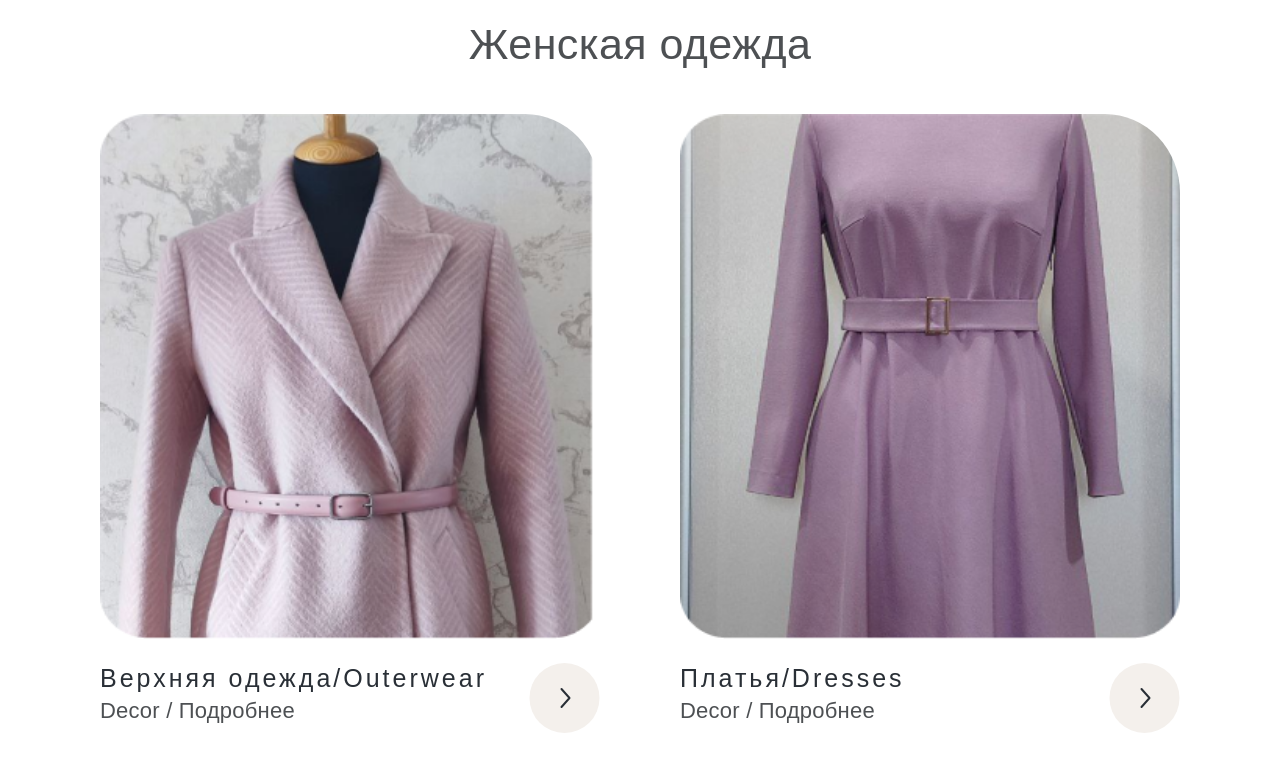
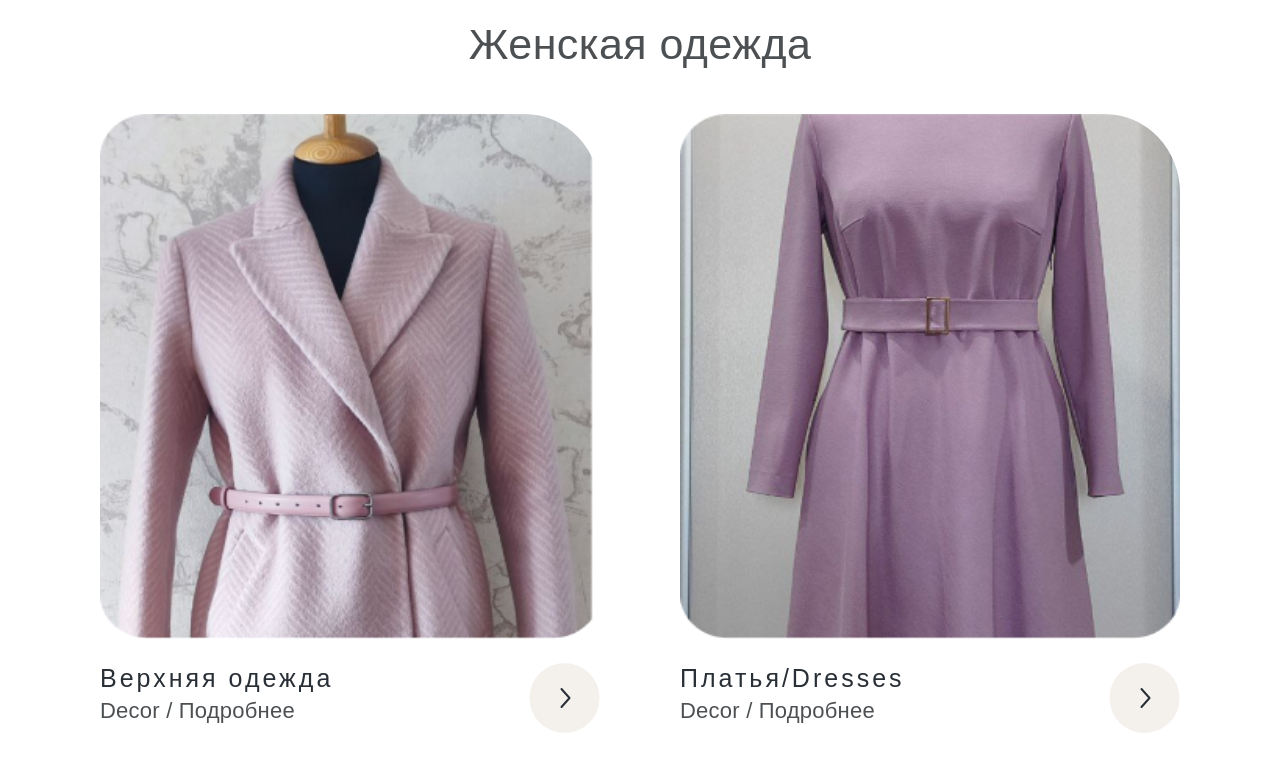
Before and after one commit to InnaRomanova/patterns-for-you, a React (Create React App) app: page / in a window 1280 px wide. Shown: the part 2644-3409 px from the top of the page. Built offline with nearby package versions, Linux system fonts and the light colour scheme.

Commit message:
render is patterns path katalog

```diff
--- a/src/components/App/App.jsx
+++ b/src/components/App/App.jsx
@@ -97,8 +97,8 @@ function App() {
               />} >
             </Route>
 
-            <Route path="/katalog" element={<>
-              <KatalogPatterns />
+            <Route path="/katalog/Outerwear" element={<>
+              <KatalogPatterns selectedKey={"Outerwear"} />
             </>} >
             </Route>
             <Route path="/details" element={<>
--- a/src/components/Constants/Objects/Massiv.jsx
+++ b/src/components/Constants/Objects/Massiv.jsx
@@ -170,11 +170,110 @@ export const arrPatterns = [
   },
 ];
 
+export const arrClothes2 = {
+  dresses: {
+    id: 0,
+    key: "Outerwear",
+    titles: "Верхняя одежда",//Верхняя одежда/Пальтишки
+    image: coat,
+    detailed: "Decor",
+    values: [{
+      id: 0,
+      image: coat,
+      name: "Пальто осень-весна 2023",
+      text: "женское осенне-весеннее пальто",
+      price: 135.00,
+      hoveredImage: techpic,
+    },
+    {
+      id: 1,
+      image: dress,
+      name: "Пусть будет пальто",
+      text: "женское пальто",
+      price: 131.00,
+      hoveredImage: techpic,
+    },
+    {
+      id: 2,
+      image: coat,
+      name: "Пальто осень-весна 2023",
+      text: "женское осенне-весеннее пальто",
+      price: 135.00,
+      hoveredImage: techpic,
+    },
+    {
+      id: 3,
+      image: dress,
+      name: "Пусть будет пальто",
+      text: "женское пальто",
+      price: 131.00,
+      hoveredImage: techpic,
+    },
+    {
+      id: 4,
+      image: coat,
+      name: "Пальто осень-весна 2023",
+      text: "женское осенне-весеннее пальто",
+      price: 135.00,
+      hoveredImage: techpic,
+    },
+    {
+      id: 5,
+      image: dress,
+      name: "Пусть будет пальто",
+      text: "женское пальто",
+      price: 131.00,
+      hoveredImage: techpic,
+    },
+    {
+      id: 5,
+      image: coat,
+      name: "Пальто осень-весна 2023",
+      text: "женское осенне-весеннее пальто",
+      price: 135.00,
+      hoveredImage: techpic,
+    },
+    {
+      id: 7,
+      image: dress,
+      name: "Пусть будет пальто",
+      text: "женское пальто",
+      price: 131.00,
+      hoveredImage: techpic,
+    },
+    {
+      id: 8,
+      image: coat,
+      name: "Пальто осень-весна 2023",
+      text: "женское осенне-весеннее пальто",
+      price: 135.00,
+      hoveredImage: techpic,
+    },
+    {
+      id: 9,
+      image: dress,
+      name: "Пусть будет пальто",
+      text: "женское пальто",
+      price: 131.00,
+      hoveredImage: techpic,
+    }]
+  },
+  // outerwear: {
+  //   values: [{
+  //     id: 1
+  //   },
+  //   {
+  //     id: 2
+  //   }]
+  // },
+  // blusses: { values: [{ id: 1 }, { id: 2 }] },
+};
+
 export const arrClothes = [
   {
     id: 0,
     key: "Outerwear",
-    titles: "Верхняя одежда/Outerwear",//Верхняя одежда/Пальтишки
+    titles: "Верхняя одежда",//Верхняя одежда/Пальтишки
     image: coat,
     detailed: "Decor",
     values: [{
--- a/src/components/Katalog/Card.jsx
+++ /dev/null
@@ -1,37 +0,0 @@
-import React, { useState } from "react";
-import "../Katalog/Katalog.css";
-import CardButton from "../Elements/CardButton";
-import map from "lodash/map";
-import { Link } from "react-router-dom";
-
-function Card({ swiperArray }) {
-
-
-  return (
-    <>
-      <ul className="katalog-cards">
-        {map(swiperArray, (arrCards, index) => (
-          <li className="katalog-card" key={index}>
-            <Link to="/katalog" className="new__more-link"
-            >
-              <img
-                src={arrCards.image}
-                alt="картинка выкройки"
-                className="katalog-card__image"
-              /></Link>
-
-            <div className="katalog-card__info">
-              <div className="katalog-card__info-text">
-                <Link to="/katalog" className="new__more-link"><h4 className="katalog-card__name">{arrCards.titles}</h4>
-                  <p className="katalog-card__detailed">{arrCards.detailed} / Подробнее</p></Link>
-              </div>
-              <Link to="/katalog" className="new__more-link"><CardButton /></Link>
-            </div>
-          </li >
-        ))
-        }
-      </ul>
-    </>
-  );
-}
-export default Card;
--- /dev/null
+++ b/src/components/Katalog/CardList.jsx
@@ -0,0 +1,22 @@
+import React, { useState } from "react";
+import "../Katalog/Katalog.css";
+import CardButton from "../Elements/CardButton";
+import map from "lodash/map";
+import { Link } from "react-router-dom";
+import Card from "./cardList/Card";
+
+function CardList({ arrClothes }) {
+
+
+  return (
+    <>
+      <ul className="katalog-cards">
+        {map(arrClothes, (pattern, index) => (
+          <Card pattern={pattern} key={index} />
+        ))
+        }
+      </ul>
+    </>
+  );
+}
+export default CardList;
--- a/src/components/Katalog/Katalog.jsx
+++ b/src/components/Katalog/Katalog.jsx
@@ -1,8 +1,9 @@
 import React from "react";
 import "./Katalog.css";
-import Card from "./Card";
+import CardList from "./CardList";
 import { Link } from "react-router-dom";
-import { arrClothes } from "../Constants/Objects/Massiv";
+import { arrClothes2, arrClothes } from "../Constants/Objects/Massiv";
+
 
 function Katalog() {
   return (
@@ -13,8 +14,7 @@ function Katalog() {
           <h3 className="katalog__subtitle">Женская одежда</h3>
         </div>
 
-        <Card swiperArray={arrClothes} />
-
+        <CardList arrClothes={arrClothes} />
         <Link to="/katalog" className="katalog__block">
           <button className="katalog__button-over">Перейти в каталог</button></Link>
 
--- /dev/null
+++ b/src/components/Katalog/cardList/Card.jsx
@@ -0,0 +1,32 @@
+import React from "react";
+import { Link } from "react-router-dom";
+import CardButton from "../../Elements/CardButton";
+
+function Card({ pattern }) {
+    console.log(pattern.key)
+
+
+    return (
+        <>
+            <li className="katalog-card">
+                <Link to={`/katalog/${pattern.key}`} className="new__more-link"
+                >
+                    <img
+                        src={pattern.image}
+                        alt="картинка выкройки"
+                        className="katalog-card__image"
+                    /></Link>
+
+                <div className="katalog-card__info">
+                    <div className="katalog-card__info-text">
+                        <Link to="/katalog" className="new__more-link"><h4 className="katalog-card__name">{pattern.titles}</h4>
+                            <p className="katalog-card__detailed">{pattern.detailed} / Подробнее</p></Link>
+                    </div>
+                    <Link to="/katalog" className="new__more-link"><CardButton /></Link>
+                </div>
+            </li >
+        </>
+    )
+}
+
+export default Card;
--- a/src/components/KatalogPatterns/KatalogPatterns.jsx
+++ b/src/components/KatalogPatterns/KatalogPatterns.jsx
@@ -9,19 +9,39 @@ import KatalogImage from "../../images/Katalog-image.png";
 import KatalogImageMobile from "../../images/Katalog-image-mobile.png";
 import CardKatalog from "./CardKatalog";
 import { arrClothes } from "../Constants/Objects/Massiv";
+import { useNavigate } from "react-router-dom";
+import get from "lodash";
 
 //главный компонент отображения каталога выкроек
-function KatalogPatterns() {
+function KatalogPatterns({ selectedKey }) {
   const matchesMobile = useMediaQuery({ query: "(max-width: 999px)" });
-  const [selectedValues, setSelectedValues] = useState([]);
+  // const [selectedValues, setSelectedValues] = useState([]);
+  // const [selectedCategory, setSelectedCategory] = useState[null];
+  const selectedTypeOfClothes = arrClothes.find(item => item.key === selectedKey);
 
-  function handleClick(id) {
-    const selectedClothes = arrClothes.values.find((item) =>
-      item.id === id);
-    if (selectedClothes) {
-      setSelectedValues(selectedClothes.values);
-    }
-  }
+  //извлекает values безопасным путем
+  // const selectedPatterns = get(selectedTypeOfClothes, "values", []);
+  const selectedPatterns = selectedTypeOfClothes.values;
+
+  console.log(selectedTypeOfClothes)
+
+
+
+
+  // function handleClick(key) {
+
+  //   if (selectedClothes) {
+  //     console.log("Найден объект с ключом", key);
+  //     setSelectedValues(selectedClothes.values);
+  //   } else {
+  //     console.log("Не найден объект с ключом", key);
+  //   }
+  // }
+
+
+  // const handleCategoryClick = (category) => {
+  //   setSelectedCategory(category);
+  // }
 
   return (
     <>
@@ -36,7 +56,6 @@ function KatalogPatterns() {
             <p className="news__subtitle katalogPatterns__subtitle">Выкройки с фотографиями для всех</p>
           </div>
         </div>
-
         {/* блок отображения всех карточек с фотографиями */}
         <div className="katalogPatterns__container">
           <div className="katalogPatterns__block">
@@ -46,16 +65,14 @@ function KatalogPatterns() {
               <Link to="/katalog" className="katalogPatterns__navigate-link">Каталог выкроек/</Link>
               <Link to="/katalog" className="katalogPatterns__navigate-link">Женская одежда/</Link></span>
           </div>
-
           <ul className="katalogPatterns__cards">
-            <CardKatalog swiperKatalog={arrClothes} handleClick={() => handleClick()} />
+            {/* переименовать CardKatalog в SelectedPettrnList */}
+            <CardKatalog selectedPatterns={selectedPatterns} />
           </ul>
           <button className="katalogPatterns__show-more">Показать еще</button>
-
         </div>
       </section>
       <Footer />
-
     </>
   )
 }
```
Also changed, not shown: src/components/KatalogPatterns/CardKatalog.jsx (+35 -20 lines).
